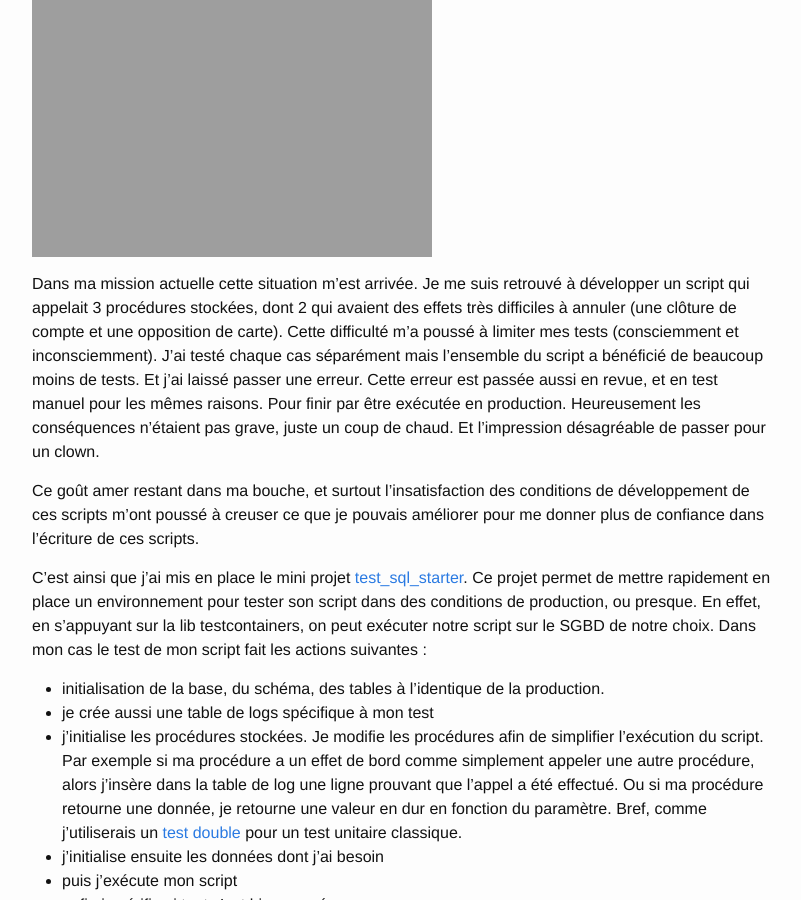
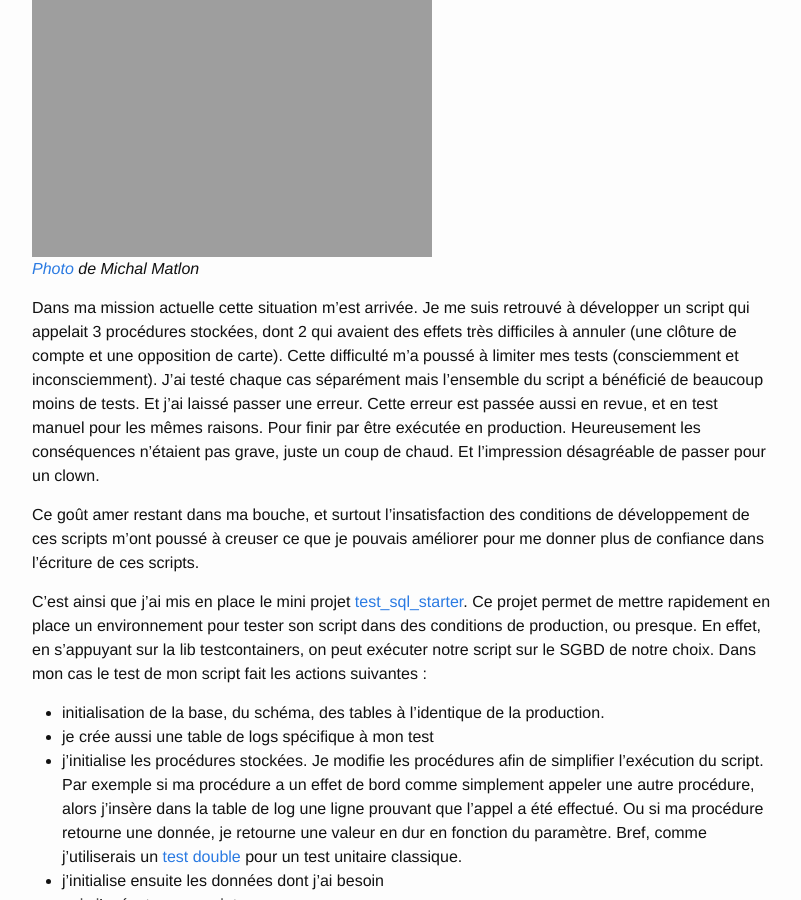
Before and after one commit to fego/fego.github.io, a Jekyll site: the page built from docs/_posts/2023-02-22-Tester des scripts SQL.md, in a window 1280 px wide and 900 px high, scrolled down 402 px. Shown: the whole window, without its empty margins (238-1039 px from the left). Built offline with Jekyll 4.4.1, drawn with Linux system fonts in a browser that asks for light colours; our own code applies the rules of GitHub Pages for plain Markdown files.

Commit message:
crédit photo

```diff
--- a/docs/_posts/2023-02-22-Tester des scripts SQL.md
+++ b/docs/_posts/2023-02-22-Tester des scripts SQL.md
@@ -6,6 +6,7 @@ Réaliser cela directement sur un environnement de développement n'est pas touj
 Par exemple, comment remettre facilement un jeu de données en état quand on appelle une procédure qui clôture le compte d'un client, sans que l'on ait un moyen simple de rouvrir le compte ?
 
 ![Complexité]({{ site.url }}images/complexity.jpg)
+*[Photo](https://unsplash.com/fr/photos/YTKh06aL7to) de Michal Matlon*
 
 Dans ma mission actuelle cette situation m'est arrivée.
 Je me suis retrouvé à développer un script qui appelait 3 procédures stockées, dont 2 qui avaient des effets très difficiles à annuler (une clôture de compte et une opposition de carte).
```
